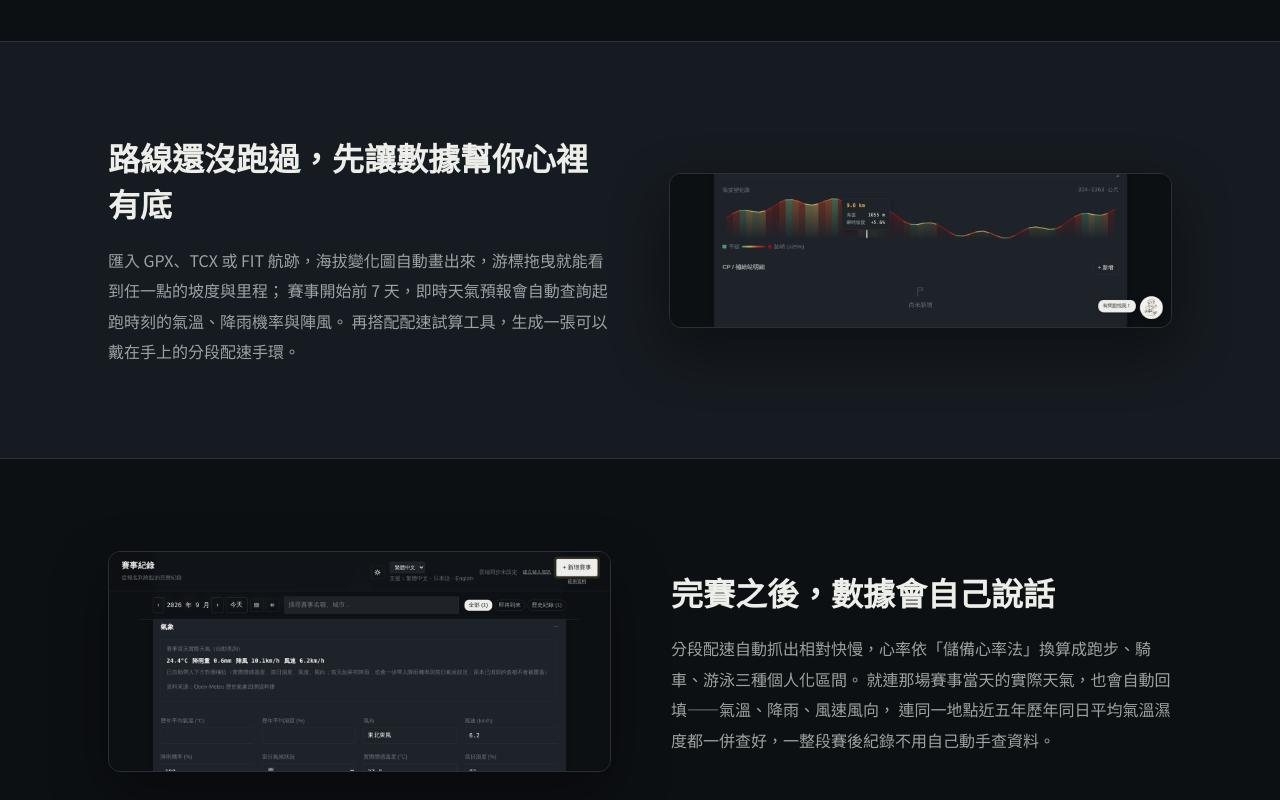
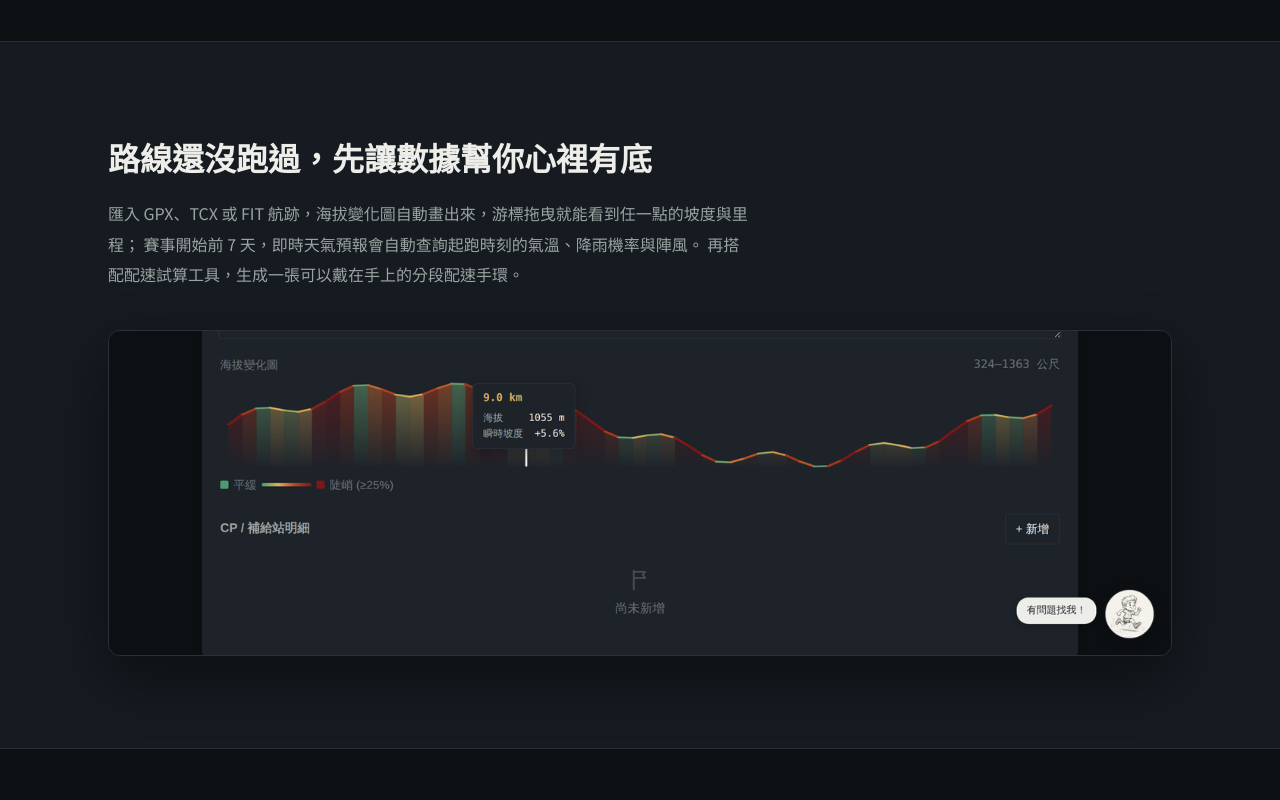
Before and after one commit to AI-SUB3/Race-Day, a plain HTML site: page about/index.html in a window 1280 px wide. Shown: the part 1660-2460 px from the top of the page. Drawn offline with Linux system fonts and the light colour scheme; a web font is replaced by a local one.

Commit message:
Add files via upload

```diff
--- a/about/index.html
+++ b/about/index.html
@@ -124,8 +124,7 @@
   <!-- BENEFIT 2 -->
   <div class="band" style="background:var(--surface2);">
     <div class="container" style="padding-block:92px;">
-      <div class="split">
-        <div>
+      <div style="max-width:640px;">
         <h2 class="sect-h2" style="font-size:32px; line-height:1.45;">路線還沒跑過，先讓數據幫你心裡有底</h2>
         <p style="font-size:16px; line-height:1.9; color:var(--ink-soft); margin-top:18px;">
           匯入 GPX、TCX 或 FIT 航跡，海拔變化圖自動畫出來，游標拖曳就能看到任一點的坡度與里程；
@@ -133,20 +132,15 @@
           再搭配配速試算工具，生成一張可以戴在手上的分段配速手環。
         </p>
       </div>
-        <div class="frame">
-          <img src="images/elevation.png" alt="海拔變化圖，游標拖曳顯示 9 公里處海拔 1055 公尺、瞬時坡度 5.6%" width="1400" height="428">
-        </div>
+      <div class="frame" style="margin-top:40px;">
+        <img src="images/elevation.png" alt="海拔變化圖，游標拖曳顯示 9 公里處海拔 1055 公尺、瞬時坡度 5.6%" width="2000" height="383">
       </div>
     </div>
   </div>
 
   <!-- BENEFIT 3 -->
   <div class="container" style="padding-block:92px;">
-    <div class="split">
-      <div class="frame">
-        <img src="images/weather.png" alt="賽事氣象分頁，顯示自動查詢到的賽事當天實際天氣，以及自動帶入的風向、風速、降雨機率與氣候狀況欄位" width="1400" height="612">
-      </div>
-      <div>
+    <div style="max-width:640px;">
       <h2 class="sect-h2" style="font-size:32px; line-height:1.45;">完賽之後，數據會自己說話</h2>
       <p style="font-size:16px; line-height:1.9; color:var(--ink-soft); margin-top:18px;">
         分段配速自動抓出相對快慢，心率依「儲備心率法」換算成跑步、騎車、游泳三種個人化區間。
@@ -154,6 +148,8 @@
         連同一地點近五年歷年同日平均氣溫濕度都一併查好，一整段賽後紀錄不用自己動手查資料。
       </p>
     </div>
+    <div class="frame" style="margin-top:40px; max-width:760px;">
+      <img src="images/weather.png" alt="賽事氣象分頁，顯示自動查詢到的賽事當天實際天氣，以及自動帶入的風向、風速、降雨機率與氣候狀況欄位" width="2000" height="840">
     </div>
   </div>
 
```
Lines whose indentation alone changed are shown as unchanged.
